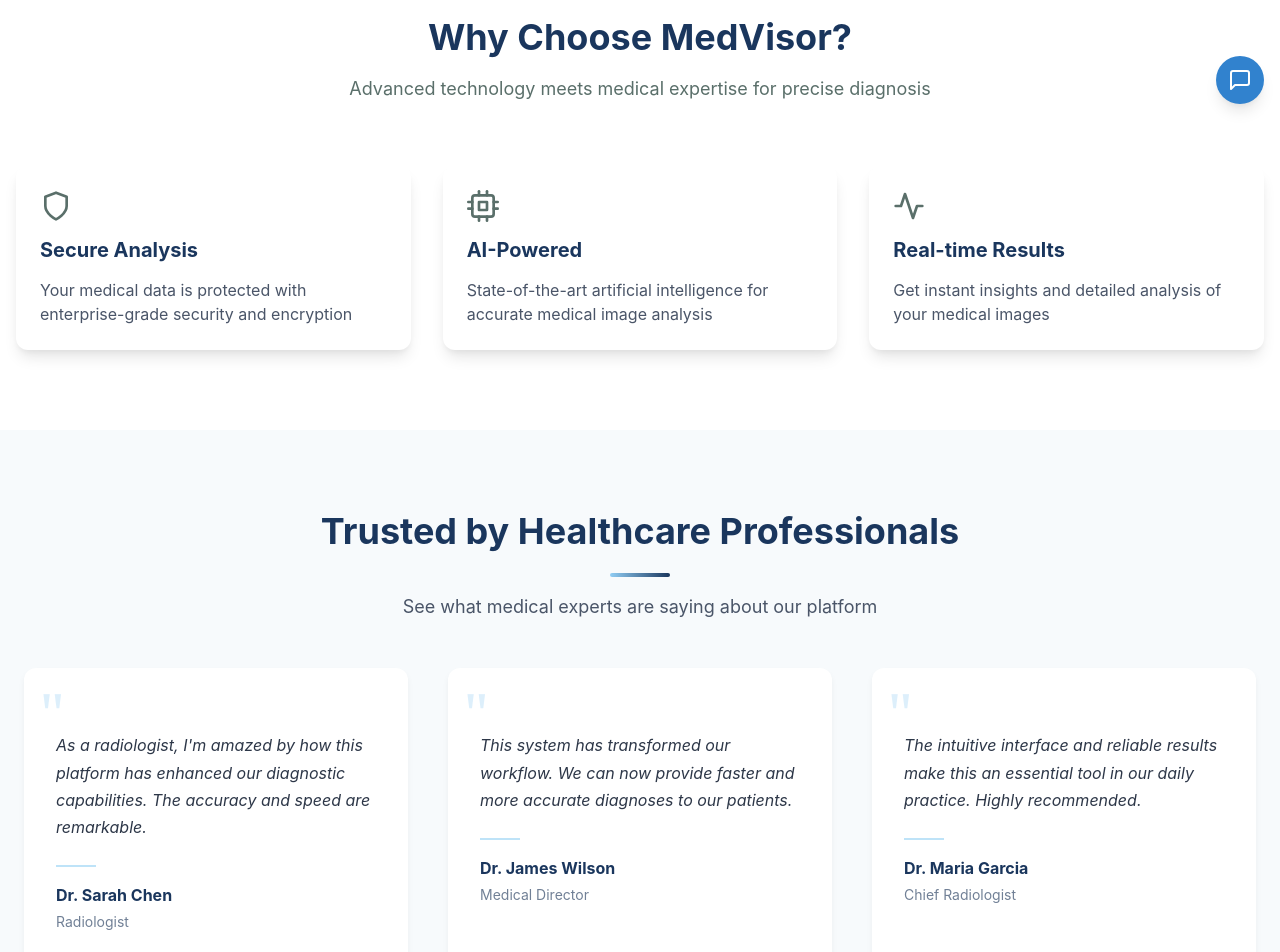
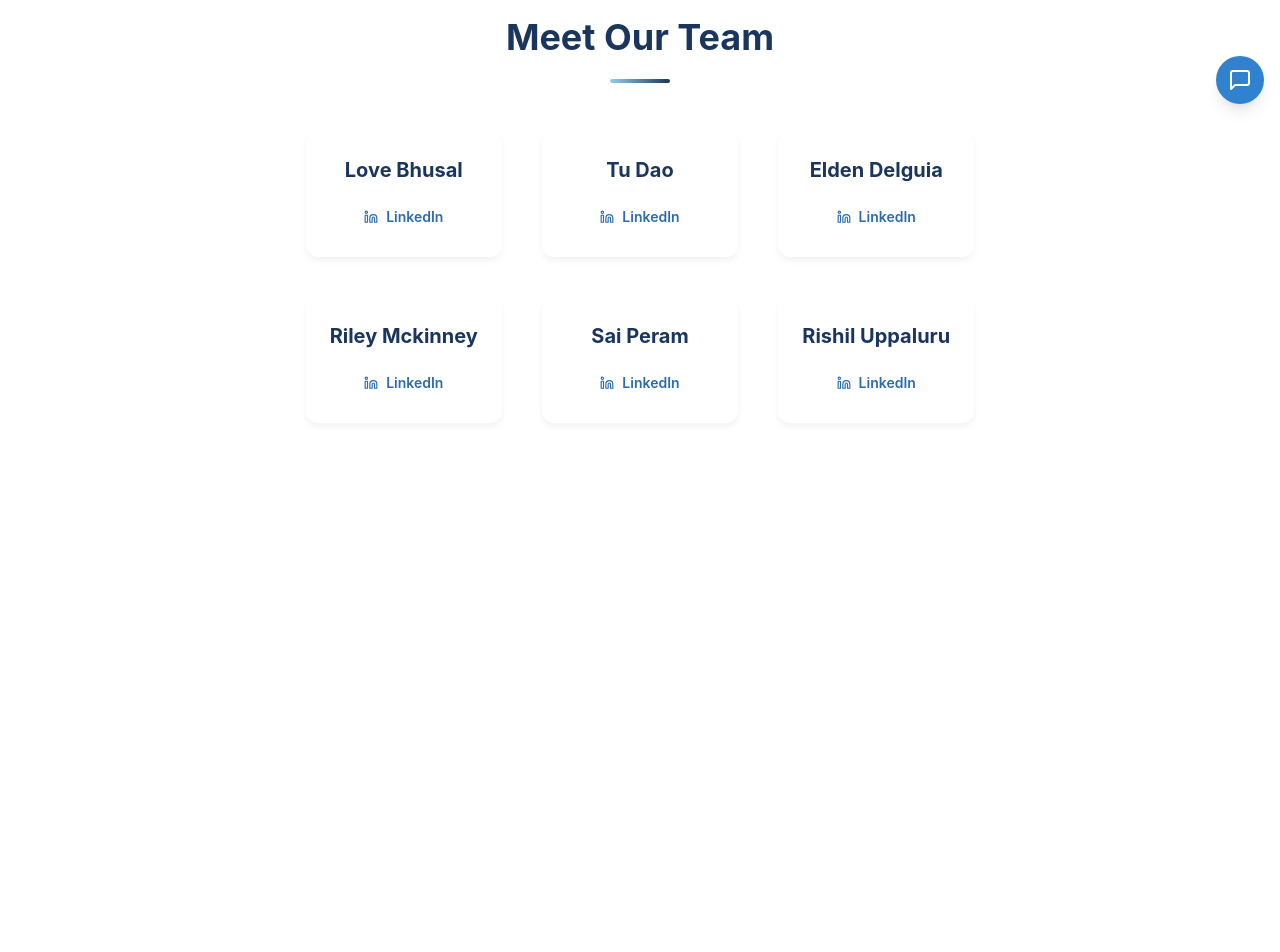
Before and after one commit to tudao01/medvisor-deployment, a React (Create React App) app: page / in a window 1280 px wide. Shown: the part 680-1632 px from the top of the page. After the commit the page ends 1183 px from the top, so only its background shows below. Built offline with nearby package versions, Linux system fonts and the light colour scheme.

Commit message:
simplified front end

```diff
--- a/public/index.html
+++ b/public/index.html
@@ -21,7 +21,7 @@
       work correctly both with client-side routing and a non-root public URL.
       Learn how to configure a non-root public URL by running `npm run build`.
     -->
-    <title>React App</title>
+    <title>MedVisor</title>
   </head>
   <body>
     <noscript>You need to enable JavaScript to run this app.</noscript>
--- a/src/components/HomePage.js
+++ b/src/components/HomePage.js
@@ -23,7 +23,7 @@ import {
   Spinner,
 } from '@chakra-ui/react';
 import { keyframes } from '@emotion/react';
-import { FiFile, FiX, FiShield, FiCpu, FiActivity } from 'react-icons/fi';
+import { FiFile, FiX, FiShield, FiCpu, FiActivity, FiLinkedin } from 'react-icons/fi';
 
 // Animation keyframes
 const fadeIn = keyframes`
@@ -263,6 +263,53 @@ const HomePage = () => {
     </Box>
   );
 
+  const TeamMember = ({ name, linkedin }) => (
+    <Box
+      bg="white"
+      p={6}
+      borderRadius="xl"
+      boxShadow="0 4px 6px rgba(0, 0, 0, 0.05)"
+      maxW="sm"
+      transition="all 0.3s ease"
+      _hover={{
+        transform: 'translateY(-5px)',
+        boxShadow: '0 12px 24px rgba(0, 0, 0, 0.1)',
+      }}
+      textAlign="center"
+    >
+      {/* Name */}
+      <VStack spacing={3} mb={4}>
+        <Text
+          fontWeight="bold"
+          color="#1a365d"
+          fontSize="xl"
+        >
+          {name}
+        </Text>
+      </VStack>
+
+      {/* Social links */}
+      <HStack spacing={3} justify="center">
+        {linkedin && (
+          <Button
+            as="a"
+            href={linkedin}
+            target="_blank"
+            rel="noopener noreferrer"
+            size="sm"
+            colorScheme="blue"
+            variant="ghost"
+            leftIcon={<FiLinkedin />}
+            _hover={{ bg: 'blue.50' }}
+          >
+            LinkedIn
+          </Button>
+        )}
+
+      </HStack>
+    </Box>
+  );
+
   return (
     <Box bg="#1a365d" minH="100vh">
       {/* Hero Section */}
@@ -288,14 +335,14 @@ const HomePage = () => {
                 MedVisor AI
               </Heading>
               <Text
-                color="#5A6F6A"
+                color="#FFFFFF"
                 fontSize="2xl"
                 textAlign="center"
                 maxW="800px"
                 fontWeight="medium"
                 animation={`${fadeIn} 1s ease-out`}
               >
-                Advanced Medical Image Analysis Powered by Artificial Intelligence
+                Medical Image Analysis Powered by Artificial Intelligence
               </Text>
             </VStack>
 
@@ -497,50 +544,10 @@ const HomePage = () => {
         </Container>
       </Box>
 
-      {/* Features Section */}
+      {/* Team Credits Section */}
       <Box bg="white" py={20}>
         <Container maxW="container.xl">
-          <VStack spacing={16}>
-            <VStack spacing={4}>
-              <Heading color="#1a365d" size="xl">
-                Why Choose MedVisor?
-              </Heading>
-              <Text color="#5A6F6A" fontSize="lg" textAlign="center" maxW="600px">
-                Advanced technology meets medical expertise for precise diagnosis
-              </Text>
-            </VStack>
-
-            <Grid templateColumns={{ base: '1fr', md: 'repeat(3, 1fr)' }} gap={8}>
-              <GridItem>
-                <FeatureCard
-                  icon={FiShield}
-                  title="Secure Analysis"
-                  description="Your medical data is protected with enterprise-grade security and encryption"
-                />
-              </GridItem>
-              <GridItem>
-                <FeatureCard
-                  icon={FiCpu}
-                  title="AI-Powered"
-                  description="State-of-the-art artificial intelligence for accurate medical image analysis"
-                />
-              </GridItem>
-              <GridItem>
-                <FeatureCard
-                  icon={FiActivity}
-                  title="Real-time Results"
-                  description="Get instant insights and detailed analysis of your medical images"
-                />
-              </GridItem>
-            </Grid>
-          </VStack>
-        </Container>
-      </Box>
-
-      <Box bg="gray.50" py={20}>
-  <Container maxW="container.xl">
           <VStack spacing={12}>
-      {/* Section heading with decorative element */}
             <VStack spacing={4}>
               <Heading
                 color="#1a365d"
@@ -558,63 +565,46 @@ const HomePage = () => {
                   borderRadius: 'full',
                 }}
               >
-          Trusted by Healthcare Professionals
+                Meet Our Team
               </Heading>
-        <Text
-          color="gray.600"
-          textAlign="center"
-          maxW="2xl"
-          fontSize="lg"
-        >
-          See what medical experts are saying about our platform
-        </Text>
             </VStack>
 
-      {/* Testimonial grid */}
+            {/* Team members grid */}
             <Grid
               templateColumns={{ base: '1fr', md: 'repeat(3, 1fr)' }}
               gap={{ base: 8, md: 10 }}
               px={{ base: 4, md: 0 }}
             >
-        <Testimonial
-          text="As a radiologist, I'm amazed by how this platform has enhanced our diagnostic capabilities. The accuracy and speed are remarkable."
-          author="Dr. Sarah Chen"
-          role="Radiologist"
+              {/* Add your teammates here - just update the props */}
+              <TeamMember
+                name="Love Bhusal"
+                linkedin="https://www.linkedin.com/in/love-bhusal/"
               />
-        <Testimonial
-          text="This system has transformed our workflow. We can now provide faster and more accurate diagnoses to our patients."
-          author="Dr. James Wilson"
-          role="Medical Director"
+              <TeamMember
+                name="Tu Dao"
+                linkedin="https://www.linkedin.com/in/tudao02/"
               />
-        <Testimonial
-          text="The intuitive interface and reliable results make this an essential tool in our daily practice. Highly recommended."
-          author="Dr. Maria Garcia"
-          role="Chief Radiologist"
+              <TeamMember
+                name="Elden Delguia"
+                linkedin="https://www.linkedin.com/in/elden-deguia-84a68b325/"
+              />
+              <TeamMember
+                name="Riley Mckinney"
+                linkedin="https://www.linkedin.com/in/riley-mckinney/"
+              />
+              <TeamMember
+                name="Sai Peram"
+                linkedin="https://www.linkedin.com/in/sai-peram/"
+              />
+              <TeamMember
+                name="Rishil Uppaluru"
+                linkedin="https://www.linkedin.com/in/rishiluppaluru/"
               />
             </Grid>
           </VStack>
         </Container>
       </Box>
 
-      {/* Stats Section */}
-      <Box bg="#f8fafc" py={16}>
-        <Container maxW="container.xl">
-          <Grid templateColumns={{ base: '1fr', md: 'repeat(3, 1fr)' }} gap={8} textAlign="center">
-            <VStack>
-              <Text color="#1a365d" fontSize="4xl" fontWeight="bold">99.9%</Text>
-              <Text color="#5A6F6A" fontSize="lg">Accuracy Rate</Text>
-            </VStack>
-            <VStack>
-              <Text color="#1a365d" fontSize="4xl" fontWeight="bold">1M+</Text>
-              <Text color="#5A6F6A" fontSize="lg">Images Analyzed</Text>
-            </VStack>
-            <VStack>
-              <Text color="#1a365d" fontSize="4xl" fontWeight="bold">24/7</Text>
-              <Text color="#5A6F6A" fontSize="lg">Support Available</Text>
-            </VStack>
-          </Grid>
-        </Container>
-      </Box>
       <ChatBot />
     </Box>
   );
```
Lines whose indentation alone changed are shown as unchanged.
